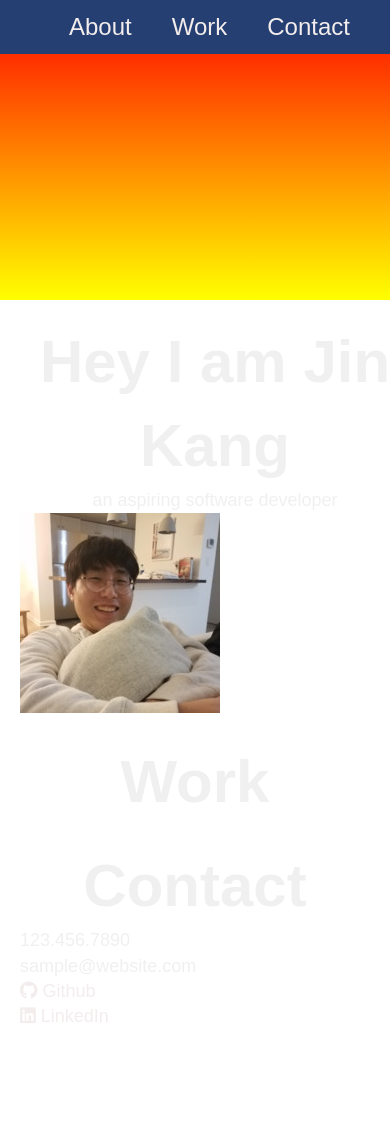
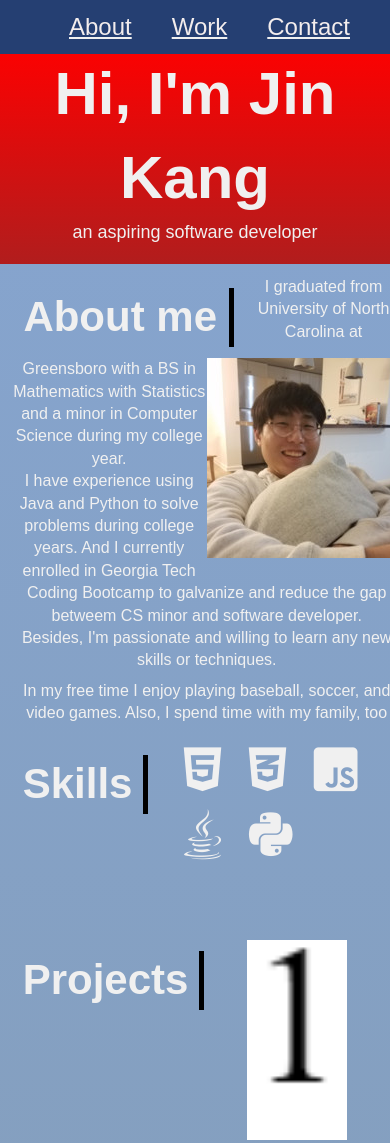
Before and after one commit to kbjss071/workCollection, a plain HTML site: page index.html in a window 390 px wide. Shown: the top 1143 px of the page. Before the commit the page ends 1049 px from the top, so only its background shows below. Drawn offline with Linux system fonts and the light colour scheme.

Commit message:
Modified html and css files and added temporary images

```diff
--- a/assets/css/style.css
+++ b/assets/css/style.css
@@ -1,3 +1,8 @@
+:root {
+    --nav-color: #253f72;
+}
+
+
 /* base setting */
 * {
     margin: 0;
@@ -22,18 +27,22 @@ body {
     font-weight: 400;
     line-height: 1.4;
     color: #f0f0f0;
+    background: linear-gradient(rgb(134, 165, 209),rgb(131, 154, 174))
 
 }
 
 header {
     width: 100%;
-    height: 300px;
-    background: linear-gradient(red, yellow);
+    height: auto;
+    display: flex;
+    background: linear-gradient(red, rgb(177, 29, 29));
+    justify-content: center;
+    margin-top: 40px;
 }
 
 section {
     display: block;
-    margin: 20px;
+    margin: 3% 3% 5% 3%;
     justify-content: center;
 }
 
@@ -77,7 +86,8 @@ ul {
     top: 0;
     left: 0;
     width: 100%;
-    background-color: #253f72;
+    background-color: var(--nav-color);
+    text-decoration: underline;
 }
 
 .nav ul li {
@@ -91,19 +101,117 @@ ul {
     margin-right: 2rem;
 }
 
-.cotact-list {
-    display: flex;
-    justify-content: center;
-    position: fixed;
-}
+
 
 .about {
     display: block;
     width: 100%;
     height: 600%;
 }
+
+.left{
+    float: left;
+    padding-right: 3%;
+    margin: 3%;
+    border-right: 5px solid black;
+}
+
+.right {
+    float: right;
+}
+
+.projects-grid img {
+    display: grid;
+    grid-template-columns: repeat(auto-fit, minmax(320px, 1fr));
+    grid-gap: 4rem;
+    width: 100%;
+    max-width: 100px;
+    margin: 0 auto;
+    margin-bottom: 6rem;
+}
+
+.welcome div h1{
+    display: block;
+}
+
+.welcome div p {
+    display: block;
+}
+
+figure {
+    display: inline-block;
+    right: 15px;
+    margin: 0 auto;
+    width: 50%;
+}
+
+.skills-container {
+    margin: 2rem 0 8rem 0;
+    display: grid;
+    justify-content: center;
+    grid-template-columns: repeat(auto-fit, 40px);
+    grid-template-rows: repeat(auto-fit, 40px);
+    gap: 2.5rem;
+}
+
+.skill {
+    display: inline;
+}
+
+.skill i {
+    font-size: 5rem;
+}
+
+/* .contact {
+    display: inline;
+    position: fixed;
+    width: 100%;
+    height: 300px;
+} */
+
+.contact h1 {
+    display: flex;
+    justify-content: flex-start;
+}
+
+.contact-list {
+    display: grid;
+    justify-content: flex-end;
+    grid-template-columns: repeat(4, 40px);
+    grid-template-rows: 1;
+    gap: 4rem;
+}
+
+.contact-content i {
+    font-size: 3rem;
+}
+
+
 /* Id selector */
 
-#contact-me {
+#contact {
     position: relative;
 }
+
+#about {
+    display: block;
+    width: auto;
+    margin: 0 auto;
+    font-size: 1.6rem;
+}
+
+#first-projects {
+    width: 100%;
+    height: auto;
+    max-width: 400px;
+}
+
+#first-about {
+    margin-bottom: 2%;
+}
+
+@media screen and (max-width: 487px) {
+    header {
+        height: auto;
+    }
+}
--- a/index.html
+++ b/index.html
@@ -22,33 +22,95 @@
         <!-- End nav -->
 
         <header>
+            <!-- Start welcome section -->
+            <section id="welcome" class="welcome">
+                <div>
+                    <h1>Hi, I'm Jin Kang</h1>
+                    <p>an aspiring software developer</p>
+                </div>
+
+            </section>
+            <!-- End welcome section -->
         </header>
 
-        <!-- Start welcome section -->
-        <section id="about" class="about">
-            <h1>Hey I am Jin Kang</h1>
-            <p>an aspiring software developer</p>
-            <figure>
-                <img src="./assets/images/1551065465455.jpg" alt="LinkedInImage" id="LinkedInImage">
-            </figure>
-
-        </section>
-
-        <section id="work">
-            <h1>Work</h1>
-        </section>
-
-        <section id="contact">
-            <h1>Contact</h1>
-            <ul class="contact-list">
-                <li>123.456.7890</li>
-                <li>sample@website.com</li>
-                <li><a href="https://github.com/kbjss071" target="_blank"><i class="fab fa-github"></i> Github</a></li>
-                <li><a href="https://www.linkedin.com/in/jin-kang-072b3a127/" target="_blank"><i class="fab fa-linkedin"></i> LinkedIn</a></li>
-            </ul>
-        </section>
 
 
+        <!-- Start about section -->
+        <section class="about">
+            <div class="left">
+                <h2>About me</h2>
+            </div>
+            <div id="about">
+                <figure class="right">
+                    <img src="./assets/images/1551065465455.jpg" alt="LinkedInImage" id="LinkedInImage">
+                </figure>
+                <p id="first-about">I graduated from University of North Carolina at Greensboro with a BS in Mathematics with Statistics and a minor in Computer Science during my college year. <br>
+                I have experience using Java and Python to solve problems during college years. And I currently enrolled in Georgia Tech Coding Bootcamp to galvanize and reduce the gap betweem CS minor and software developer. <br>
+                Besides, I'm passionate and willing to learn any new skills or techniques.
+                </p>
+                <p>In my free time I enjoy playing baseball, soccer, and video games. Also, I spend time with my family, too</p>
+            </div>
+        </section>
+        <section>
+            <div class="header-container left">
+                <h2>Skills</h2>
+            </div>
+            <div class="skills-container">
+                <div class="skill"><i class="fab fa-html5"></i></div>
+                <div class="skill"><i class="fab fa-css3-alt"></i></div>
+                <div class="skill"><i class="fab fa-js-square"></i></div>
+                <div class="skill"><i class="fab fa-java"></i></div>
+                <div class="skill"><i class="fab fa-python"></i></div>
+            </div>
+        </section>
+        <!-- End about section -->
+
+        <!-- Start projects section -->
+        <section id="projects" class="projects">
+            <div class="left">
+                <h2>Projects</h2>
+            </div>
+            <div class="projects-grid">
+                <a href="" target="_blank" class="" id="first-project">
+                    <img src="./assets/images/number image 1.png" alt="">
+                    <p class="projects-title"></p>
+                </a>
+                <a href="" target="_blank" class="">
+                    <img src="./assets/images/number image 2.png" alt="">
+                    <p class="projects-title"></p>
+                </a>
+                <a href="" target="_blank" class="">
+                    <img src="./assets/images/number image 3.png" alt="">
+                    <p class="projects-title"></p>
+                </a>
+                <a href="" target="_blank" class="">
+                    <img src="./assets/images/number image 4.png" alt="">
+                    <p class="projects-title"></p>
+                </a>
+                <a href="" target="_blank" class="">
+                    <img src="./assets/images/number image 5.png" alt="">
+                    <p class="projects-title"></p>
+                </a>
+            </div>
+        </section>
+        <!-- End projects section -->
+
+        <!-- Start contact section -->
+        <section id="contact">
+            <div class="contact">
+
+                <h2>Contact</h2>
+                <ul class="contact-list">
+                    <li class="contact-content"><a href=""><i class="fas fa-mobile-alt"></i></a></li>
+                    <li class="contact-content"><a href=""><i class="fa fa-envelope"></i></a></li>
+                    <li class="contact-content"><a href="https://github.com/kbjss071" target="_blank"><i class="fab fa-github"></i> </a></li>
+                    <li class="contact-content"><a href="https://www.linkedin.com/in/jin-kang-072b3a127/" target="_blank"><i class="fab fa-linkedin"></i> </a></li>
+                </ul>
+            </div>
+        </section>
+        <!-- End contact section -->
     </body>
+    <footer>
 
+    </footer>
 </html>
```
Also changed, not shown: assets/images/number image 1.png (added), assets/images/number image 2.png (added), assets/images/number image 3.png (added), assets/images/number image 4.png (added), assets/images/number image 5.png (added).
